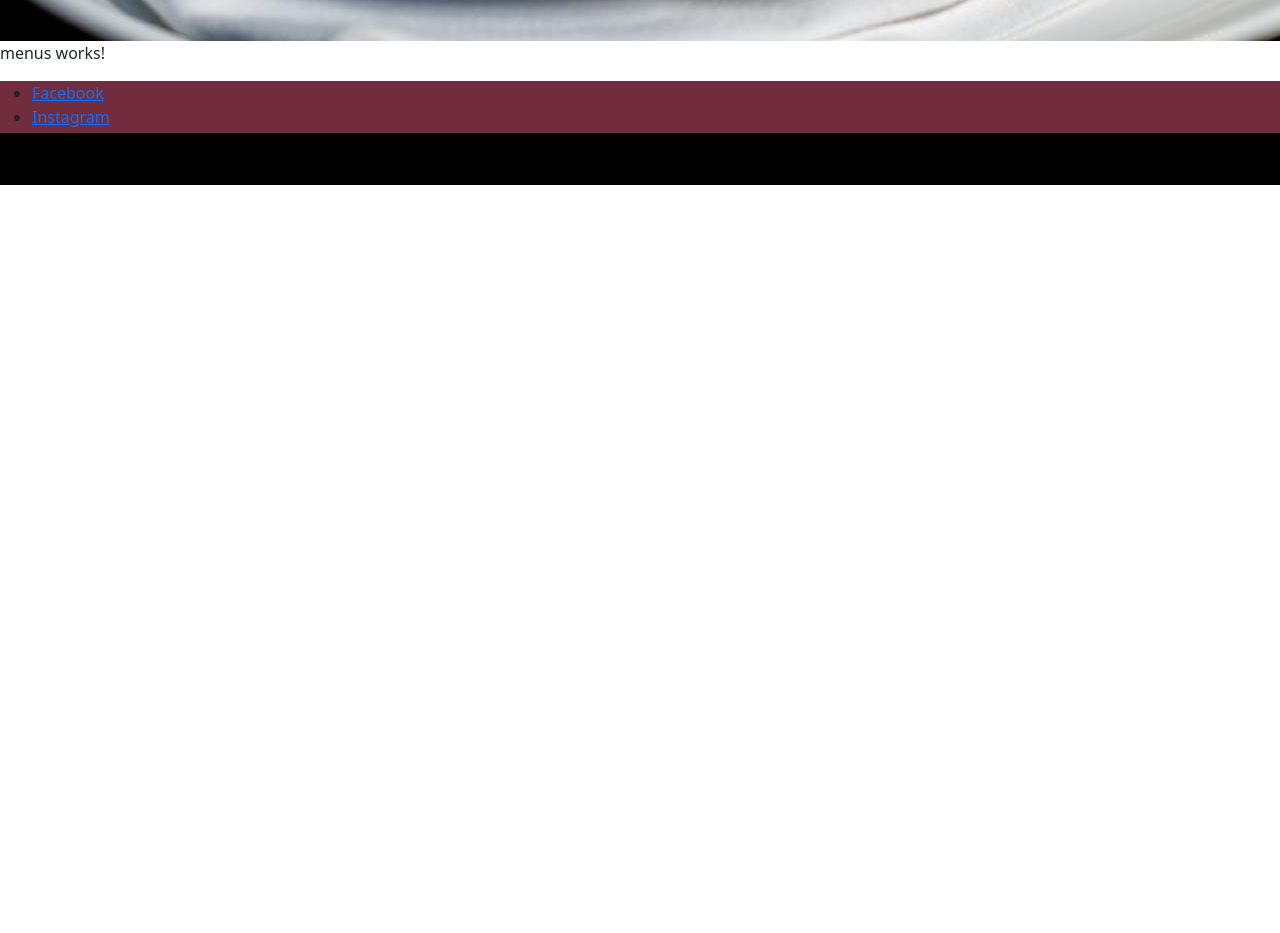
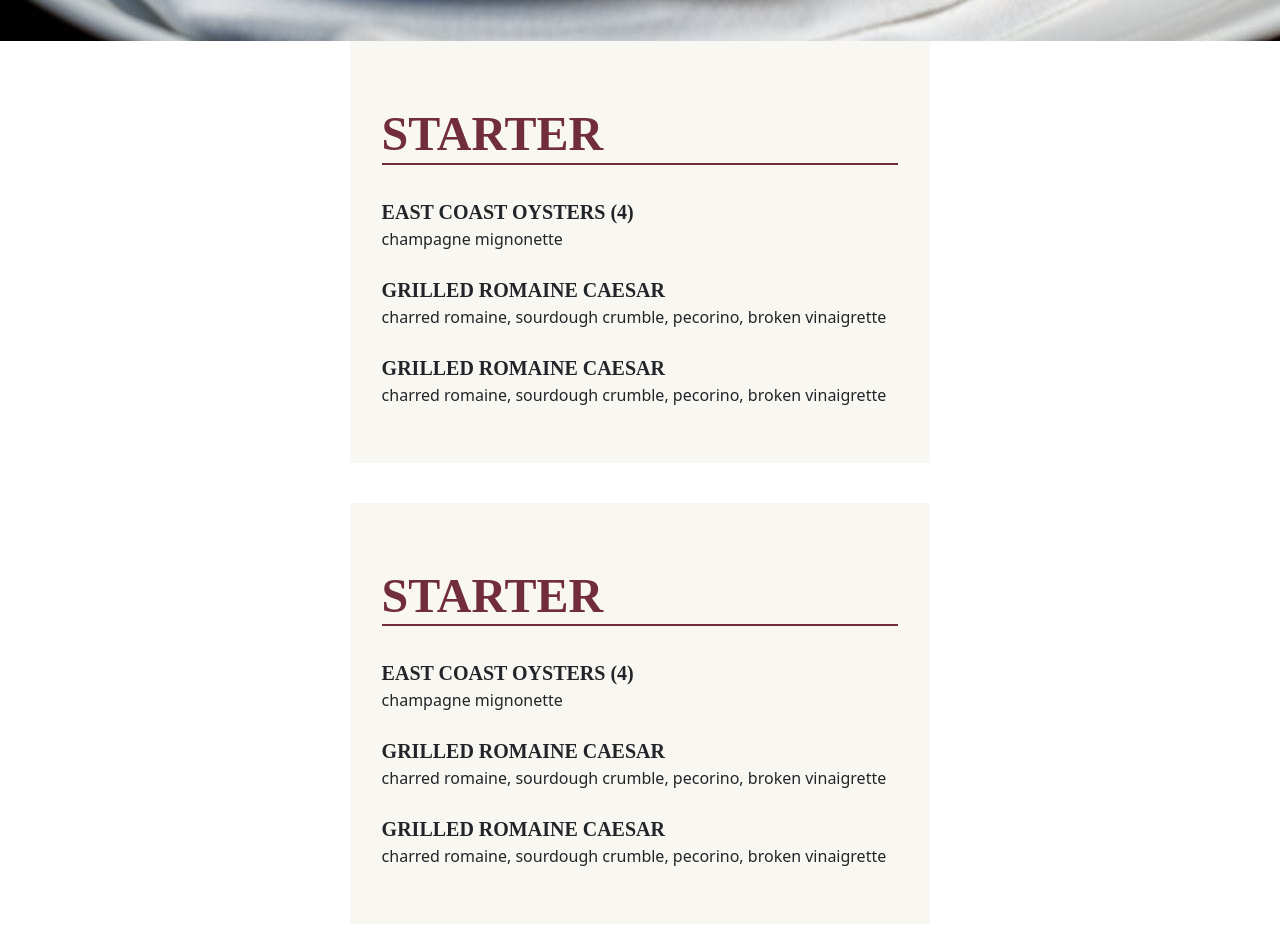
Before and after one commit to True-Soft/steakhouse-webapp, an Angular app in the folder front/: page /menu in a window 1280 px wide. Shown: the part 1159-2092 px from the top of the page. Before the commit the page ends 1344 px from the top, so only its background shows below. Built offline with nearby package versions, Linux system fonts and the light colour scheme.

Commit message:
Add styles for menu

```diff
--- a/front/src/app/components/menus/menus.component.html
+++ b/front/src/app/components/menus/menus.component.html
@@ -1 +1,85 @@
-<p>menus works!</p>
+<div class ="container-sm">
+    <section class="menu-section">
+        <div class="menu-section__header">
+            <h2 role="heading" aria-level="2">Starter</h2>
+        </div>
+        <ul>
+            <li class="menu-item">
+                <p class="menu-item__heading" role="heading" aria-level="3">East Coast Oysters (4)</p>
+                <p>champagne mignonette</p>
+                <p class="menu-item__details menu-item__details--price"></p>
+            </li>
+            <li class="menu-item">
+
+                <p class="menu-item__heading" role="heading" aria-level="3">Grilled Romaine Caesar</p>
+                <p>charred romaine, sourdough crumble, pecorino, broken vinaigrette</p>
+                        <p class="menu-item__details menu-item__details--price">
+                        </p>
+            </li>
+            <li class="menu-item">
+
+                <p class="menu-item__heading" role="heading" aria-level="3">Grilled Romaine Caesar</p>
+                <p>charred romaine, sourdough crumble, pecorino, broken vinaigrette</p>
+                        <p class="menu-item__details menu-item__details--price">
+                        </p>
+            </li>
+        </ul>
+    </section>
+</div>
+<div class ="container-sm">
+    <section class="menu-section">
+        <div class="menu-section__header">
+            <h2 role="heading" aria-level="2">Starter</h2>
+        </div>
+        <ul>
+            <li class="menu-item">
+                <p class="menu-item__heading" role="heading" aria-level="3">East Coast Oysters (4)</p>
+                <p>champagne mignonette</p>
+                <p class="menu-item__details menu-item__details--price"></p>
+            </li>
+            <li class="menu-item">
+
+                <p class="menu-item__heading" role="heading" aria-level="3">Grilled Romaine Caesar</p>
+                <p>charred romaine, sourdough crumble, pecorino, broken vinaigrette</p>
+                        <p class="menu-item__details menu-item__details--price">
+                        </p>
+            </li>
+            <li class="menu-item">
+
+                <p class="menu-item__heading" role="heading" aria-level="3">Grilled Romaine Caesar</p>
+                <p>charred romaine, sourdough crumble, pecorino, broken vinaigrette</p>
+                        <p class="menu-item__details menu-item__details--price">
+                        </p>
+            </li>
+        </ul>
+    </section>
+</div>
+
+<div class ="container-sm">
+    <section class="menu-section">
+        <div class="menu-section__header">
+            <h2 role="heading" aria-level="2">Starter</h2>
+        </div>
+        <ul>
+            <li class="menu-item">
+                <p class="menu-item__heading" role="heading" aria-level="3">East Coast Oysters (4)</p>
+                <p>champagne mignonette</p>
+                <p class="menu-item__details menu-item__details--price"></p>
+            </li>
+            <li class="menu-item">
+
+                <p class="menu-item__heading" role="heading" aria-level="3">Grilled Romaine Caesar</p>
+                <p>charred romaine, sourdough crumble, pecorino, broken vinaigrette</p>
+                        <p class="menu-item__details menu-item__details--price">
+                        </p>
+            </li>
+            <li class="menu-item">
+
+                <p class="menu-item__heading" role="heading" aria-level="3">Grilled Romaine Caesar</p>
+                <p>charred romaine, sourdough crumble, pecorino, broken vinaigrette</p>
+                        <p class="menu-item__details menu-item__details--price">
+                        </p>
+            </li>
+        </ul>
+    </section>
+</div>
--- a/front/src/app/components/menus/menus.component.scss
+++ b/front/src/app/components/menus/menus.component.scss
@@ -0,0 +1,88 @@
+body {
+    font-weight: 400;
+    letter-spacing: 0px;
+    background-repeat: repeat;
+    background-position: top left;
+    font-family: "Univers LT Pro 47 Lt Cn";
+    font-size: 1rem;
+    line-height: 1.5;
+    color: #3e3c3c;
+    background-color: #fff;
+}
+*, *::before, *::after {
+    box-sizing: inherit;
+}
+div {
+    display: block;
+}
+.container-sm{
+    padding-left: 1.85rem;
+    padding-right: 1.85rem;
+    margin-left: auto;
+    margin-right: auto;
+    max-width: 640px;
+    box-sizing: inherit;
+}
+
+.menu-section{
+    padding: 2rem;
+    text-align: left;
+    margin-bottom: 2.5rem;
+    background-color: #f9f7f1;
+    padding: 2rem;
+}
+
+.menu-section__header{
+    padding-top: 2rem;
+    padding-bottom: 2rem;
+}
+
+.menu-item{
+    margin-bottom: 1.5rem;
+    box-sizing: inherit;
+}
+
+.menu-item__heading{
+    font-family: "Univers LT Pro 47 Lt Cn";
+    font-size: 1.25rem;
+    font-weight: bold;
+    text-transform: uppercase;
+    line-height: 1.5;
+    margin-bottom: 0;
+}
+
+p {
+    margin-top: 0rem;
+    display: block;
+    margin-inline-start: 0px;
+    margin-inline-end: 0px;
+    font-weight: 100;
+    font-size: 1rem;
+}
+
+li {
+    text-align: -webkit-match-parent;
+}
+
+h2 {
+    font-family: "Univers LT Pro 47 Lt Cn Bold";
+    color: #712d3d;
+    font-weight: bold;
+    text-transform: uppercase;
+    margin-top: 0rem;
+    font-size: 3rem;
+}
+.menu-section h2 {
+    margin-bottom: 0;
+    border-bottom: 2px solid;
+}
+.menu-section>ul {
+    padding-left: 0;
+    list-style: none;
+}
+
+.container-sm::after {
+    content: "";
+    display: table;
+    clear: both;
+}
```
